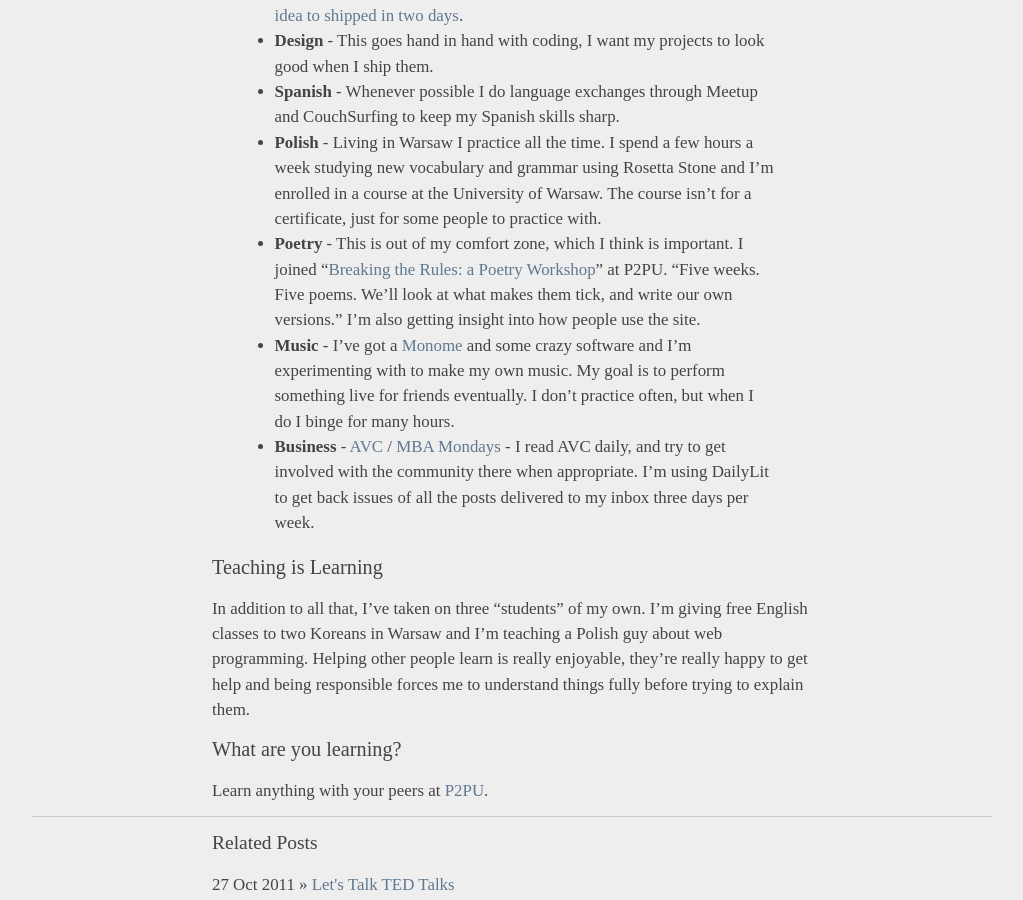
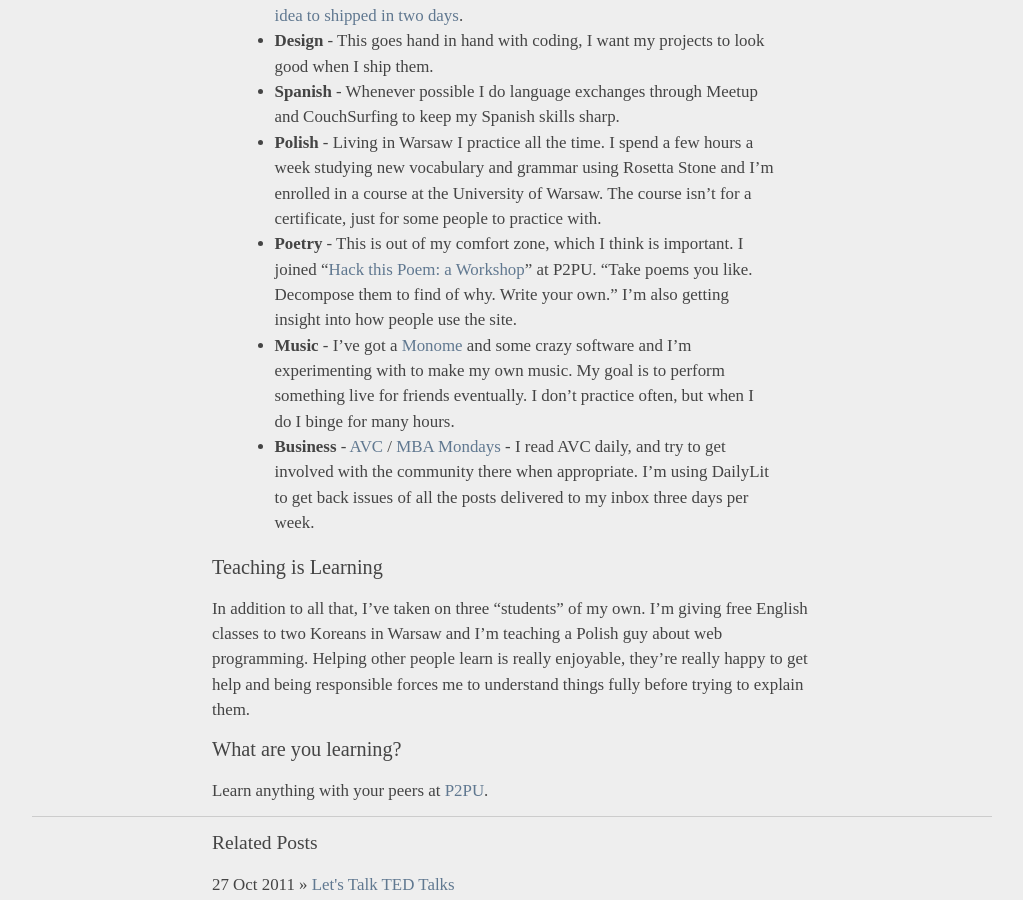
Before and after one commit to johndbritton/johndbritton.github.io, a Jekyll site: the page built from _posts/2011/2011-09-30-consciously-deciding-to-learn.md, in a window 1280 px wide and 900 px high, scrolled down 1399 px. Shown: the whole window, without its empty margins (128-1151 px from the left). Built offline with Jekyll 4.4.1, drawn with Linux system fonts in a browser that asks for light colours; nearby versions of some CDN libraries; some web fonts are replaced; comment, search, counter and statistics services are not loaded.

Commit message:
corrected link and description for p2pu poetry course

```diff
--- a/_posts/2011/2011-09-30-consciously-deciding-to-learn.md
+++ b/_posts/2011/2011-09-30-consciously-deciding-to-learn.md
@@ -36,7 +36,7 @@ The hardest part of self directed learning has been deciding what I want to lear
 * __Design__ - This goes hand in hand with coding, I want my projects to look good when I ship them.
 * __Spanish__ - Whenever possible I do language exchanges through Meetup and CouchSurfing to keep my Spanish skills sharp.
 * __Polish__ - Living in Warsaw I practice all the time. I spend a few hours a week studying new vocabulary and grammar using Rosetta Stone and I'm enrolled in a course at the University of Warsaw. The course isn't for a certificate, just for some people to practice with.
-* __Poetry__ - This is out of my comfort zone, which I think is important. I joined "[Breaking the Rules: a Poetry Workshop](http://p2pu.org/en/groups/breaking-the-rules-a-poetry-workshop/)" at P2PU. "Five weeks. Five poems. We'll look at what makes them tick, and write our own versions." I'm also getting insight into how people use the site.
+* __Poetry__ - This is out of my comfort zone, which I think is important. I joined "[Hack this Poem: a Workshop](http://p2pu.org/en/groups/hack-this-poem-a-workshop/)" at P2PU. "Take poems you like. Decompose them to find of why. Write your own." I'm also getting insight into how people use the site.
 * __Music__ - I've got a [Monome](http://monome.org) and some crazy software and I'm experimenting with to make my own music. My goal is to perform something live for friends eventually. I don't practice often, but when I do I binge for many hours.
 * __Business__ - [AVC](http://avc.com) / [MBA Mondays](http://www.avc.com/a_vc/mba-mondays/) - I read AVC daily, and try to get involved with the community there when appropriate. I'm using DailyLit to get back issues of all the posts delivered to my inbox three days per week.
 
```
